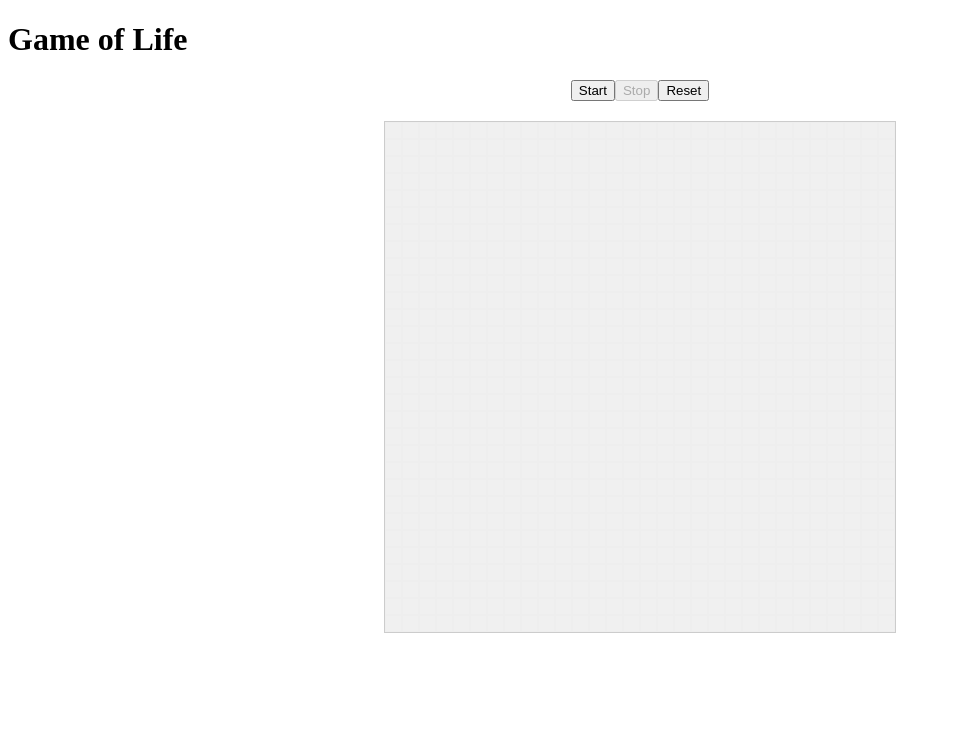
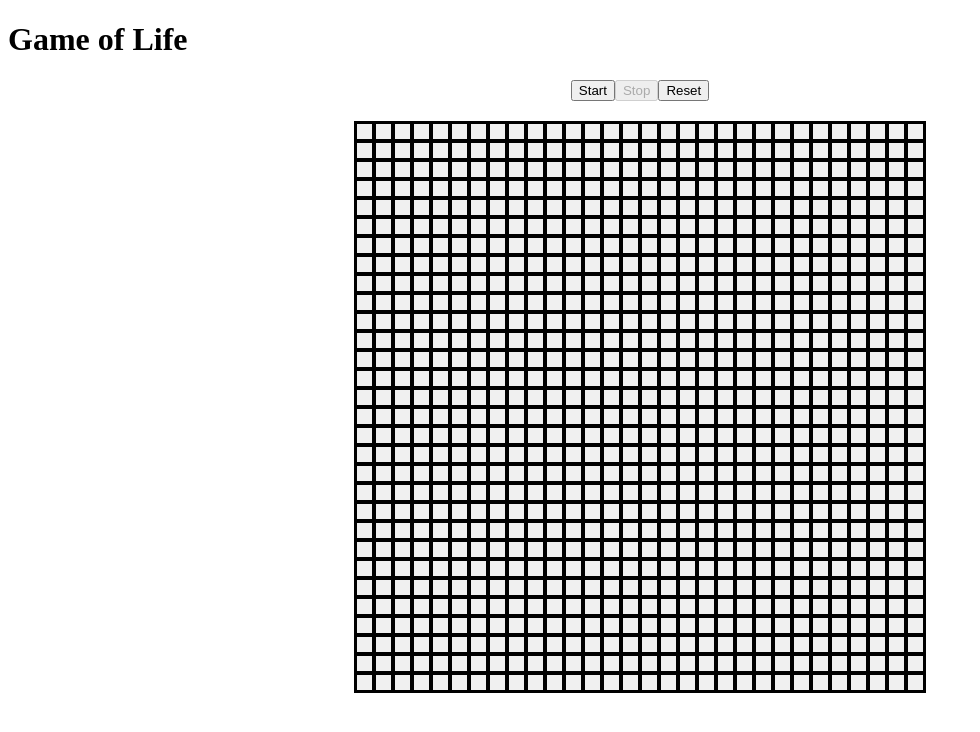
Before and after one commit to NFarhan11/project-game-of-life-webapp, a Nuxt app: page / in a window 1280 px wide. Shown: the top 732 px of the page, without its empty margins (0-980 px from the left). Built offline with nearby package versions, Linux system fonts and the light colour scheme.

Commit message:
cells border bolder

```diff
--- a/app/pages/index.vue
+++ b/app/pages/index.vue
@@ -8,7 +8,7 @@
     </div>
 
     <div class="grid-container">
-      <div v-for="(row, rowIndex) in grid" :key="rowIndex" class="grid-row">
+      <div v-for="(row, rowIndex) in grid" :key="rowIndex">
         <div v-for="(cell, colIndex) in row" :key="colIndex" class="cell">
         </div>
       </div>
@@ -37,22 +37,15 @@ onMounted(() => {
 <style scoped>
 .grid-container {
   display: flex;
-  flex-direction: column;
-  border: 1px solid #ccc;
+  border: 1px solid;
   width: fit-content;
-  /* Adjust based on cellSize and gridSize */
   margin: 20px auto;
-}
-
-.grid-row {
-  display: flex;
 }
 
 .cell {
   width: v-bind(cellSize + 'px');
-  /* Use v-bind for dynamic CSS variable */
   height: v-bind(cellSize + 'px');
-  border: 1px solid #eee;
+  border: 2px solid;
   background-color: #f0f0f0;
   cursor: pointer;
 }
```
